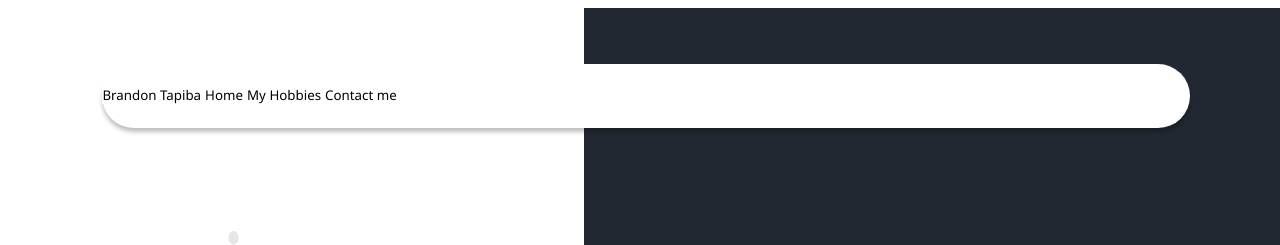
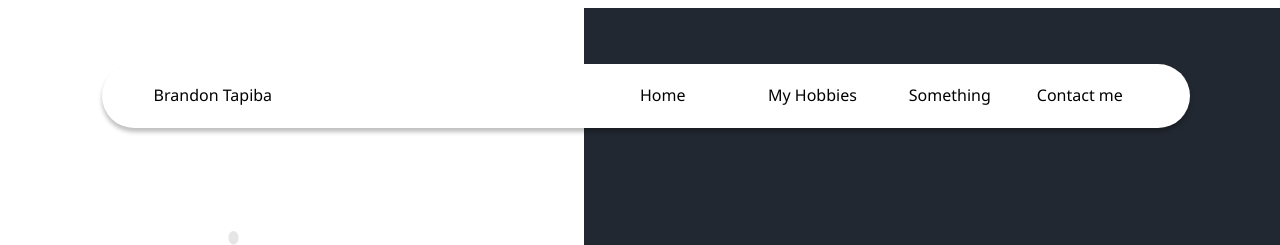
Before and after one commit to BrandonT-ops/Portfolio, a plain HTML site: page index.html in a window 1280 px wide. Shown: the top 245 px of the page. Drawn offline with Linux system fonts and the light colour scheme.

Commit message:
menu bar adjustments

```diff
--- a/index.html
+++ b/index.html
@@ -14,6 +14,7 @@
           <button class="brandon-home-button">Brandon Tapiba</button>
           <button class="home-button">Home</button>
           <button class="my-hobbies-button">My Hobbies</button>
+          <button class="something-button">Something</button>
           <button class="contact-me-button">Contact me</button>
       </header>
       <div class="text-page-rectangle-2">
--- a/styles.css
+++ b/styles.css
@@ -107,7 +107,12 @@
   background-color: #fff;
   color: black;
   font-family: 'Segoe UI', Tahoma, Geneva, system-ui, -apple-system, BlinkMacSystemFont, Roboto, Oxygen, Ubuntu, Cantarell, 'Open Sans', Verdana, sans-serif;
-  padding: 2% 0% 0% 0%;
+  position: absolute;
+  top: 1.6vw ; left:4vw;
+  padding: 0% 0% 0% 0%;
+  margin: 0 auto;
+  font-size: 2vh;
+
 }
 
 .home-button{
@@ -115,7 +120,11 @@
   background-color: #fff;
   color: black;
   font-family: 'Segoe UI', Tahoma, Geneva, system-ui, -apple-system, BlinkMacSystemFont, Roboto, Oxygen, Ubuntu, Cantarell, 'Open Sans', Verdana, sans-serif;
-  padding: 2% 00% 0% 0%;
+  padding: 0% 00% 0% 0%;
+  position: absolute;
+  top: 1.6vw;
+  left: 42vw;
+  font-size: 2vh;
 }
 
 .my-hobbies-button{
@@ -123,7 +132,22 @@
   background-color: #fff;
   color: black;
   font-family: 'Segoe UI', Tahoma, Geneva, system-ui, -apple-system, BlinkMacSystemFont, Roboto, Oxygen, Ubuntu, Cantarell, 'Open Sans', Verdana, sans-serif;
-  padding: 2% 0% 0% 0%;
+  padding: 0% 0% 0% 0%;
+  position: absolute;
+  top: 1.6vw;
+  left: 52vw;
+  font-size: 2vh;
+}
+.something-button{
+  border-style: none;
+  background-color: #fff;
+  color: black;
+  font-family: 'Segoe UI', Tahoma, Geneva, system-ui, -apple-system, BlinkMacSystemFont, Roboto, Oxygen, Ubuntu, Cantarell, 'Open Sans', Verdana, sans-serif;
+  padding: 0% 0% 0% 0%;
+  position: absolute;
+  top: 1.6vw;
+  left: 63vw;
+  font-size: 2vh;
 }
 
 .contact-me-button{
@@ -131,5 +155,9 @@
   background-color: #fff;
   color: black;
   font-family: 'Segoe UI', Tahoma, Geneva, system-ui, -apple-system, BlinkMacSystemFont, Roboto, Oxygen, Ubuntu, Cantarell, 'Open Sans', Verdana, sans-serif;
-  padding: 2% 0% 0% 0%;
+  padding: 0% 0% 0% 0%;
+  position: absolute;
+  top: 1.6vw;
+  left: 73vw;
+  font-size: 2vh;
 }
```
